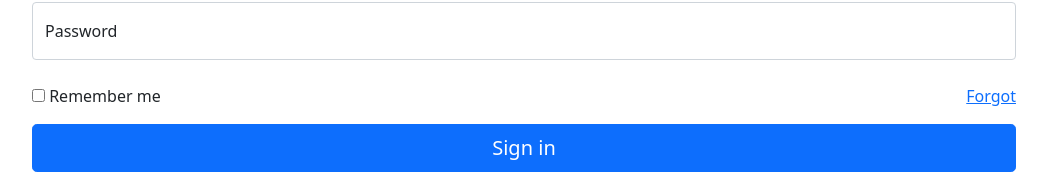
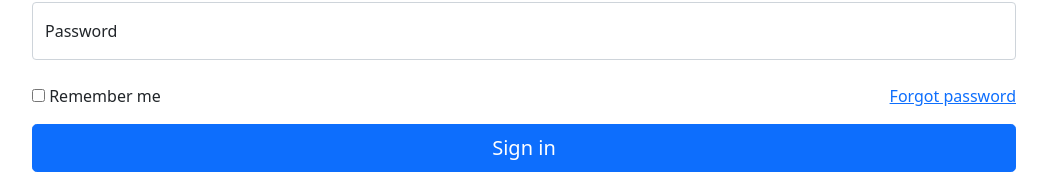
Before and after one commit to sharan-chunchur/sign-in-Page, a plain HTML site: page index.html in a window 1280 px wide. Shown: the part 314-488 px from the top of the page, without its empty margins (116-1163 px from the left). Drawn offline with nearby package versions, Linux system fonts and the light colour scheme.

Commit message:
Update index.html

```diff
--- a/index.html
+++ b/index.html
@@ -28,7 +28,7 @@
                 <label class= "stickleft">
                   <input type="checkbox" value="remember-me"> Remember me
                 </label>
-                <a class= "stickright" href="">Forgot </a>
+                <a class= "stickright" href="">Forgot password</a>
             </div>
             <br>
             <button class="w-100 btn btn-lg btn-primary" type="submit">Sign in</button>
```
